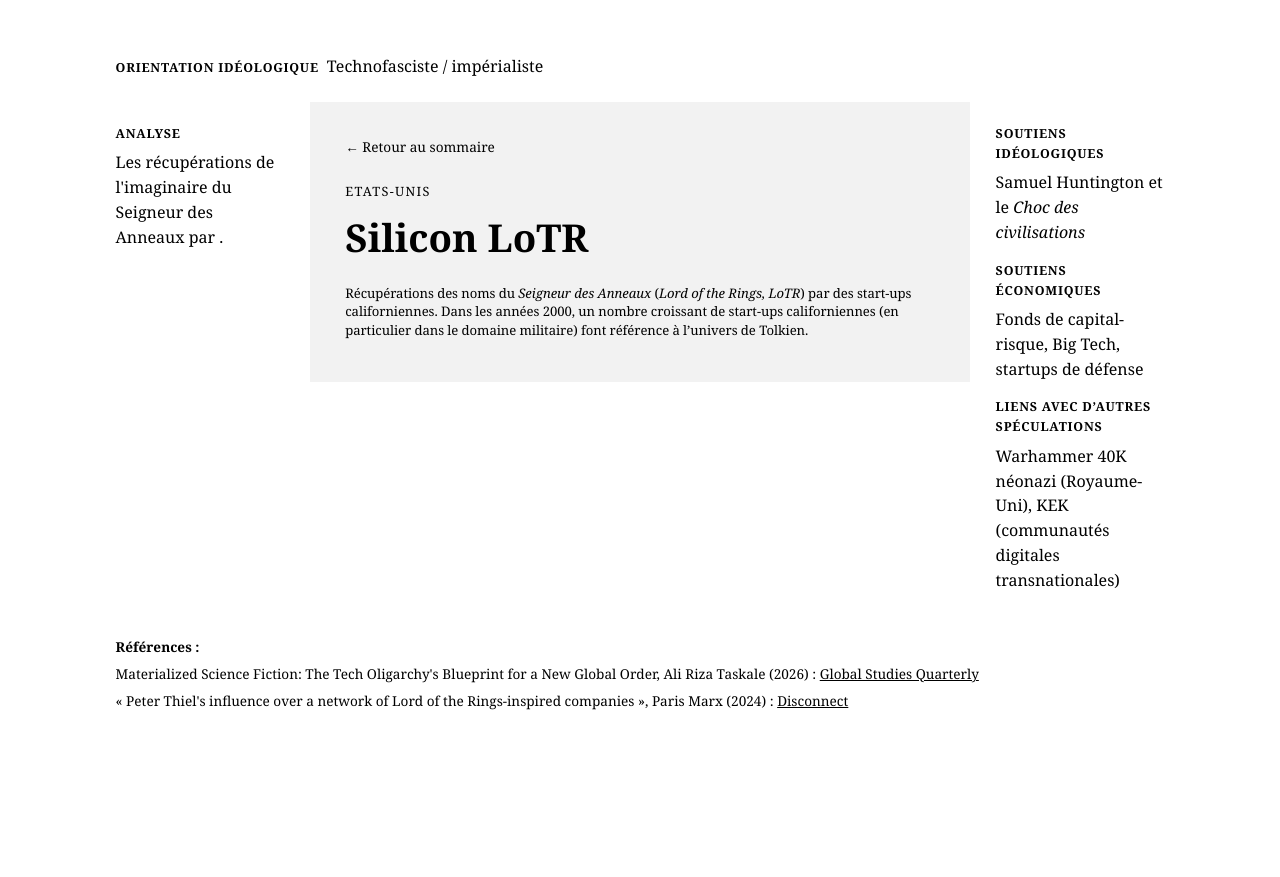
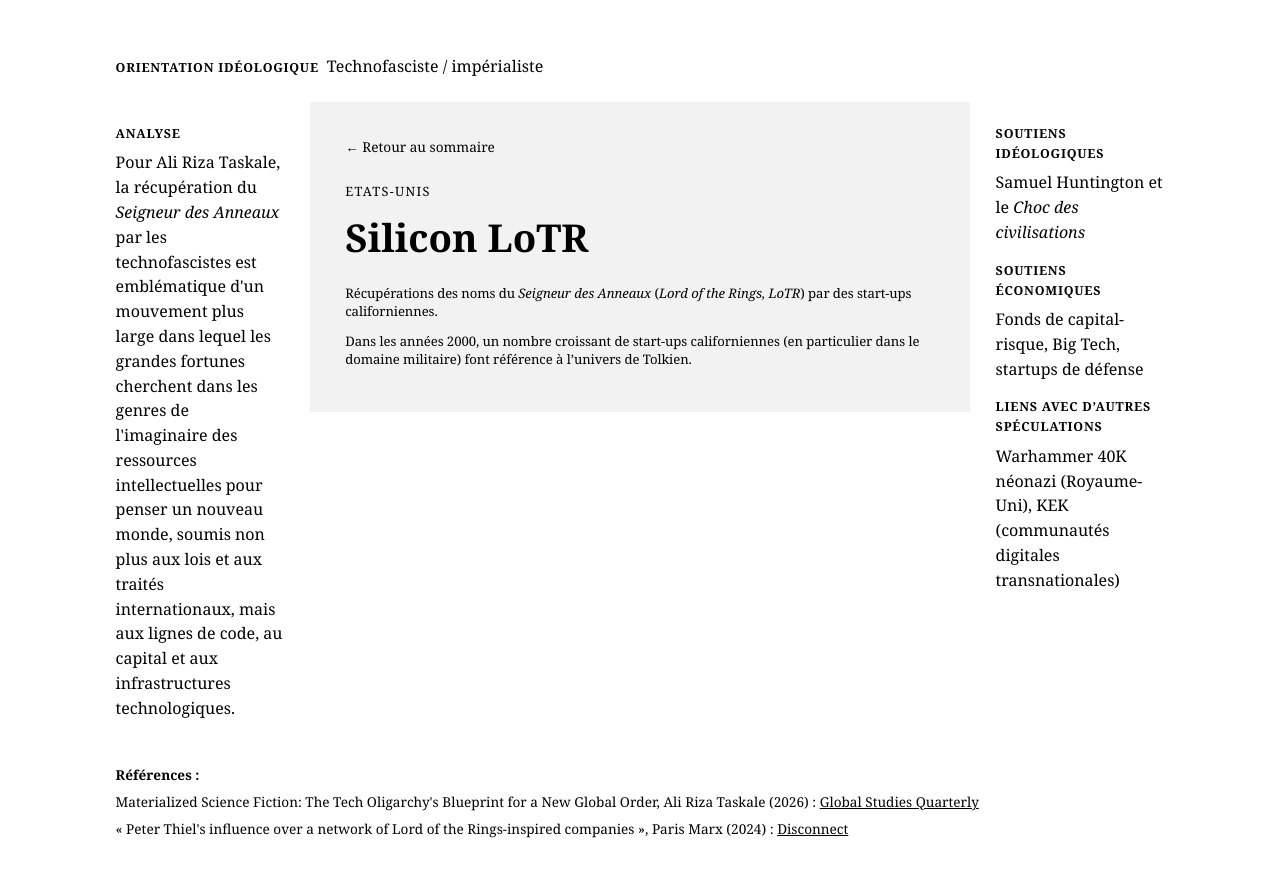
Before and after one commit to encycloreac/encycloreac.github.io, a Jekyll site: the page built from _entries/silicon-lotr.md, in a window 1280 px wide. Shown: the top 877 px of the page. Built offline with Jekyll 4.4.1, drawn with Linux system fonts in a browser that asks for light colours.

Commit message:
Revise analysis section in silicon-lotr.md
Expanded analysis on the appropriation of 'Lord of the Rings' by technofascists, highlighting the broader implications of this trend in relation to technology and capital.

```diff
--- a/_entries/silicon-lotr.md
+++ b/_entries/silicon-lotr.md
@@ -2,7 +2,7 @@
 title: "Silicon LoTR"
 zone: "Etats-Unis"
 orientation: "Technofasciste / impérialiste"
-analyse: "Les récupérations de l'imaginaire du Seigneur des Anneaux par ."
+analyse: "Pour Ali Riza Taskale, la récupération du <em>Seigneur des Anneaux</em> par les technofascistes est emblématique d'un mouvement plus large dans lequel les grandes fortunes cherchent dans les genres de l'imaginaire des ressources intellectuelles pour penser un nouveau monde, soumis non plus aux lois et aux traités internationaux, mais aux lignes de code, au capital et aux infrastructures technologiques."
 soutiens_ideologiques: "Samuel Huntington et le <em>Choc des civilisations</em>"
 soutiens_economiques: "Fonds de capital-risque, Big Tech, startups de défense"
 liens_autres: "Warhammer 40K néonazi (Royaume-Uni), KEK (communautés digitales transnationales)"
@@ -14,4 +14,6 @@
     url: "https://disconnect.blog/peter-thiels-influence-over-a-network-of-lord-of-the-rings-inspired-companies/"
     label: "Disconnect"
 ---
-Récupérations des noms du <em>Seigneur des Anneaux</em> (<em>Lord of the Rings, LoTR</em>) par des start-ups californiennes. Dans les années 2000, un nombre croissant de start-ups californiennes (en particulier dans le domaine militaire) font référence à l'univers de Tolkien.
+Récupérations des noms du <em>Seigneur des Anneaux</em> (<em>Lord of the Rings, LoTR</em>) par des start-ups californiennes.
+
+Dans les années 2000, un nombre croissant de start-ups californiennes (en particulier dans le domaine militaire) font référence à l'univers de Tolkien.
```
